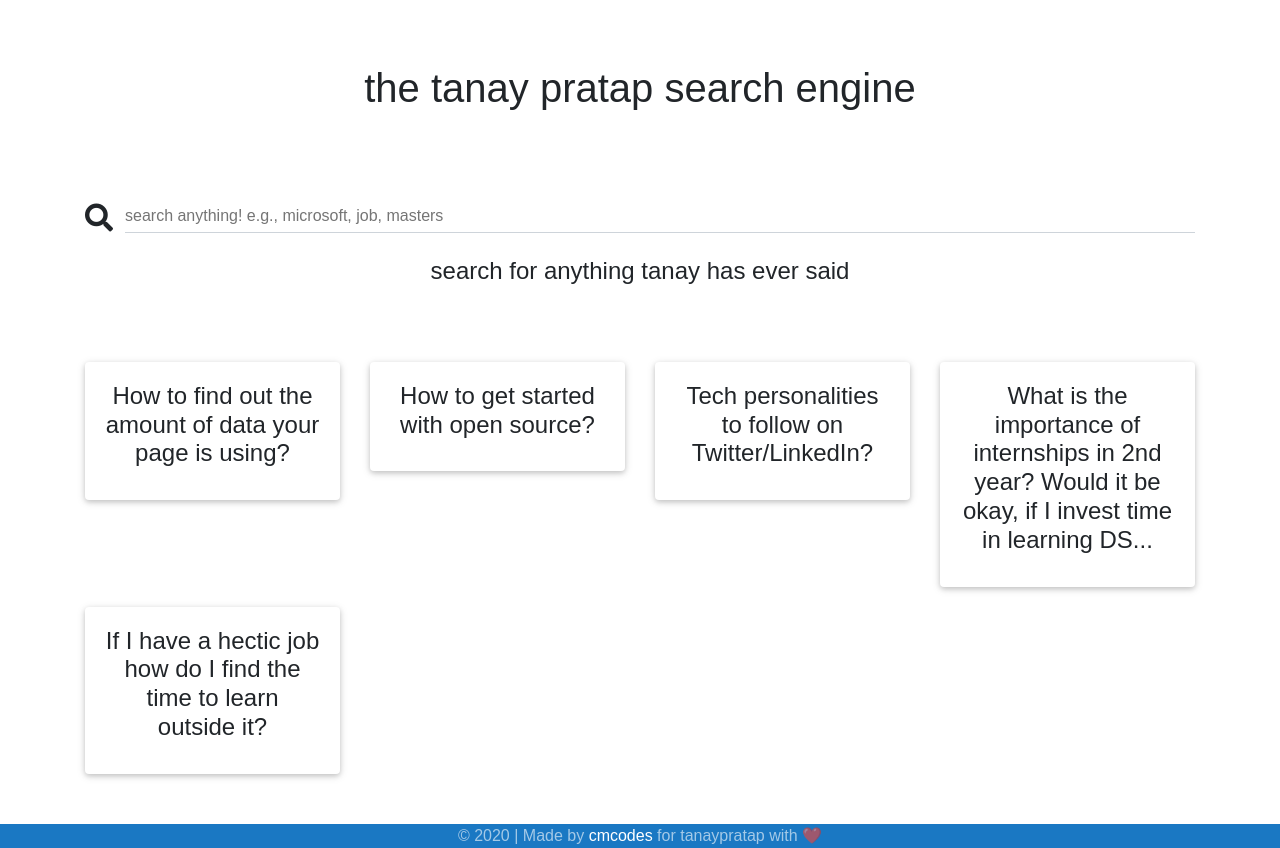
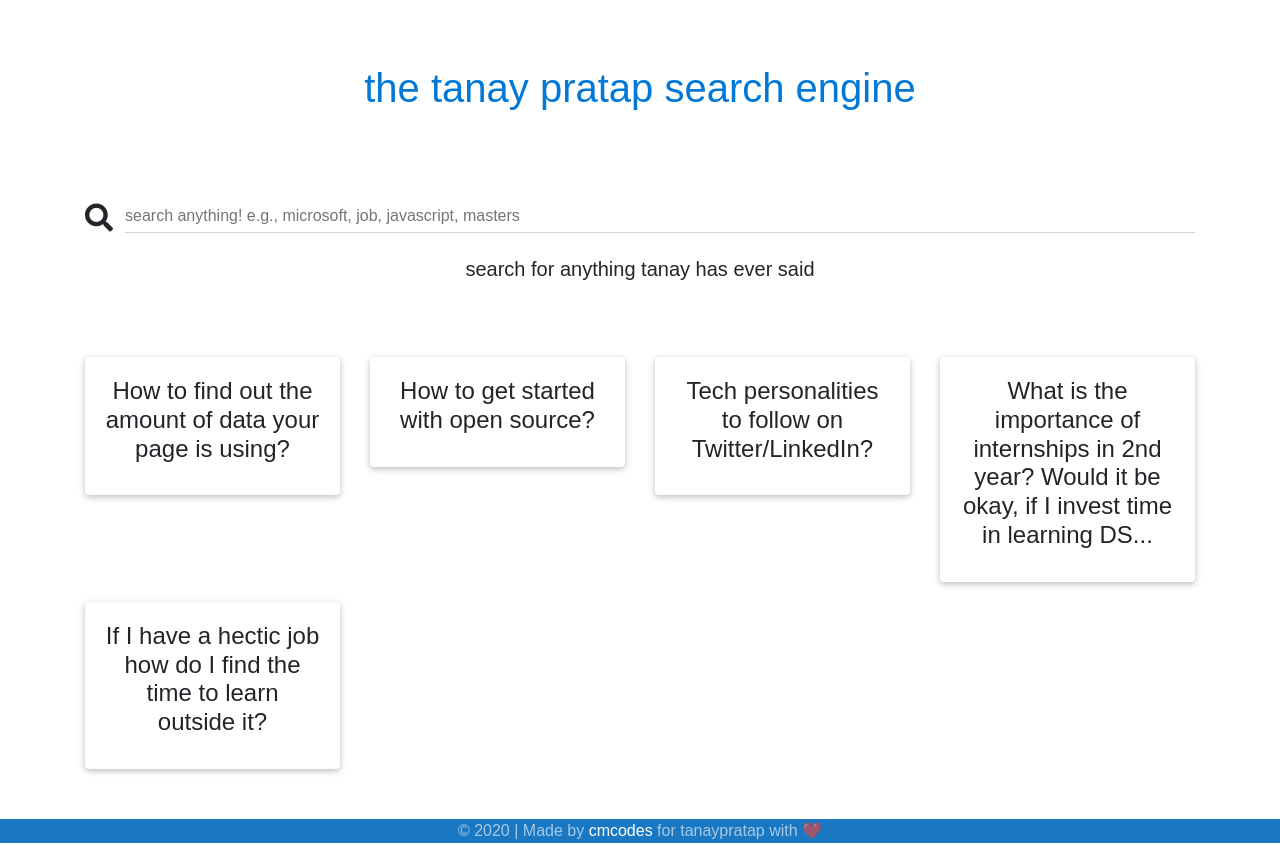
Before and after one commit to cmcodes1/tanaypratap-search-engine, a React (Create React App) app: page / in a window 1280 px wide. Built offline with nearby package versions, Linux system fonts and the light colour scheme.

Commit message:
styling done

```diff
--- a/src/App.js
+++ b/src/App.js
@@ -1,7 +1,7 @@
 import React from 'react';
 import './App.css';
-import "./style.css";
-import { Button, Input, Footer, Card, CardBody, CardImage, CardTitle, CardText } from "mdbreact";
+import './style.css';
+import { Input, Footer, Card, CardBody, CardTitle } from 'mdbreact';
 import contentList from './Content.json';
 
 class App extends React.Component {
@@ -12,10 +12,6 @@ class App extends React.Component {
 
   renderContent = content => {
     const {search} = this.state;
-
-    // if( search !== "" && content.name.toLowerCase().indexOf(search.toLowerCase()) === -1 ) {
-    //   return null;
-    // }
 
     return (
       <div className="col-md-3" style={{ marginTop: "20px" }}>
@@ -50,7 +46,7 @@ class App extends React.Component {
 
             <div>
 
-              <div>
+              <div style={{color: "#0078d7"}}>
                 <center>
                 <h1>the tanay pratap search engine</h1><br/><br/>
                 </center>
@@ -59,7 +55,7 @@ class App extends React.Component {
               <div>
                 <center>
                   <Input
-                    label="search anything! e.g., microsoft, job, masters"
+                    label="search anything! e.g., microsoft, job, javascript, masters"
                     icon="search"
                     onChange={this.onChange}
                   />
@@ -68,7 +64,7 @@ class App extends React.Component {
 
               <div>
                 <center>
-                  <h4>search for anything tanay has ever said</h4><br/><br/>
+                  <h5>search for anything tanay has ever said</h5><br/><br/>
                 </center>
               </div>
 
```
